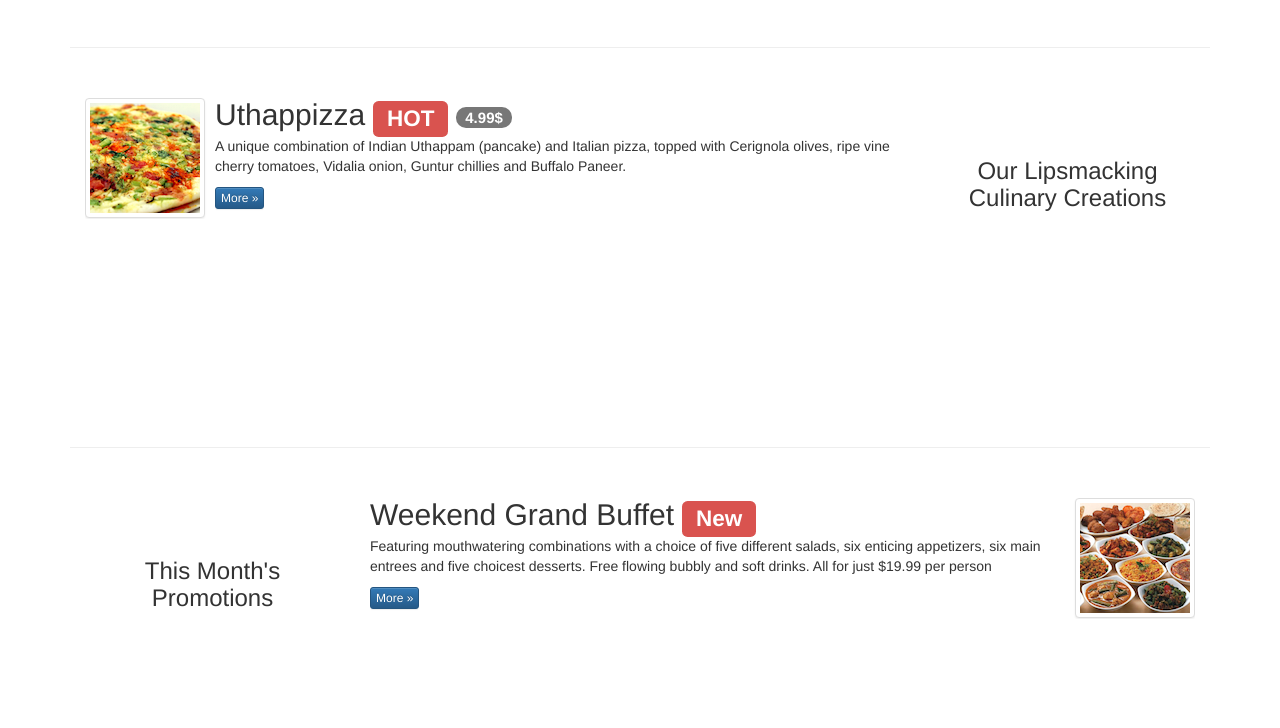
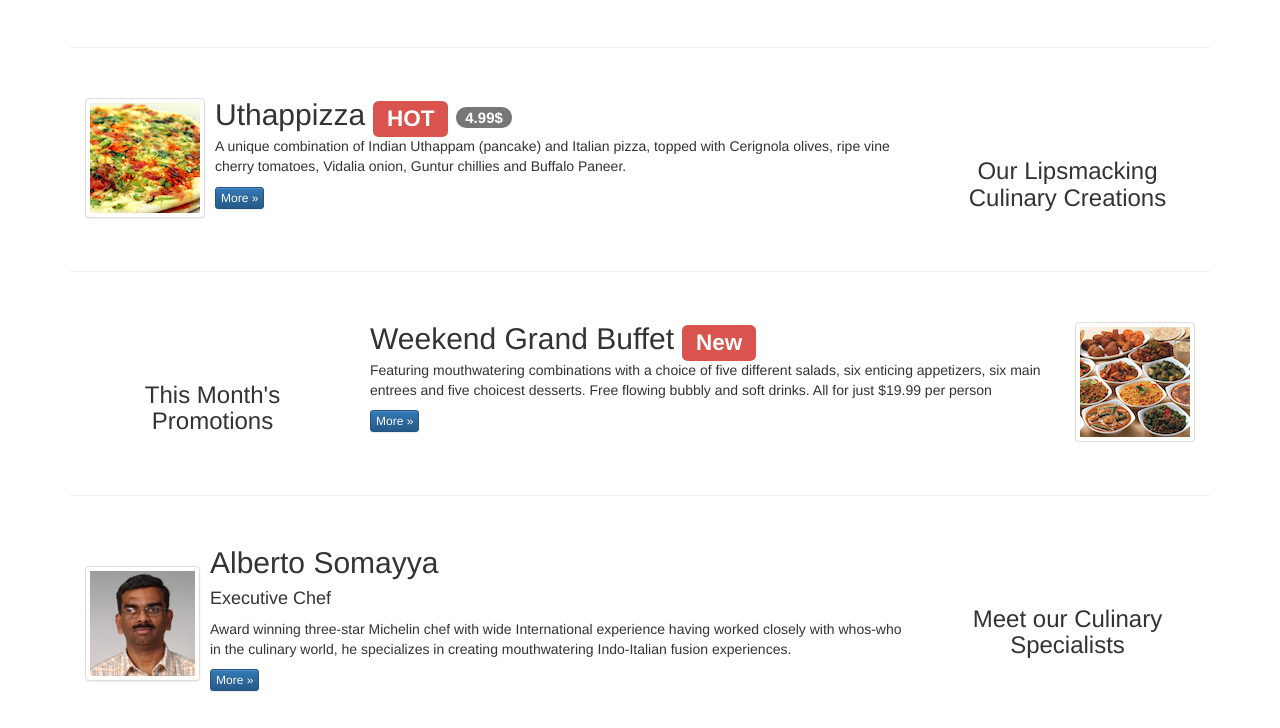
Before and after one commit to dondanidang/BOOTSTRAP-RESTAURANT-APP, a website: page index.html in a window 1280 px wide. Shown: the part 812-1540 px from the top of the page. Drawn offline with Linux system fonts and the light colour scheme.

Commit message:
myStyle.css

```diff
--- a/mycss/mystyles.css
+++ b/mycss/mystyles.css
@@ -15,7 +15,7 @@
     margin:0px auto;
     padding: 50px 0px 50px 0px;
     border-bottom: 1px ridge;
-    min-height:400px;
+    min-height:100px;
 }
 
 /*========================================
```
